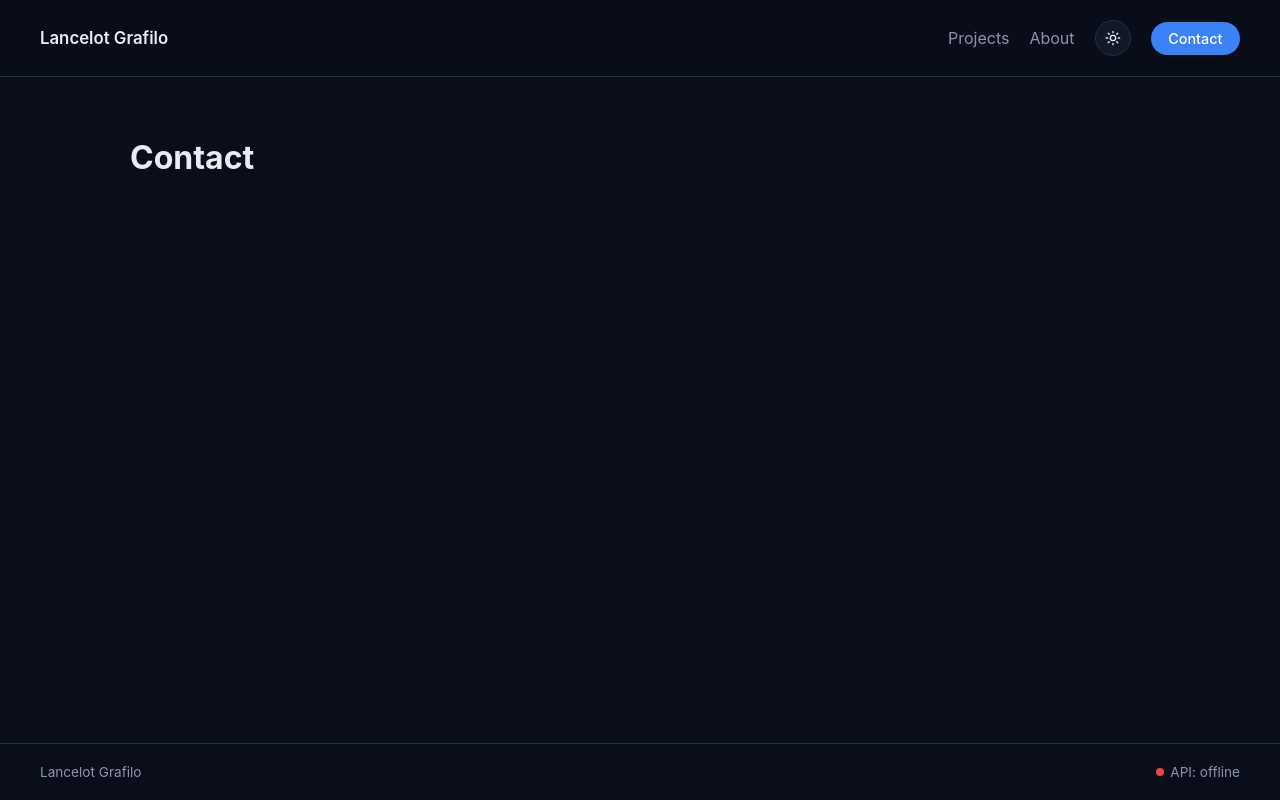
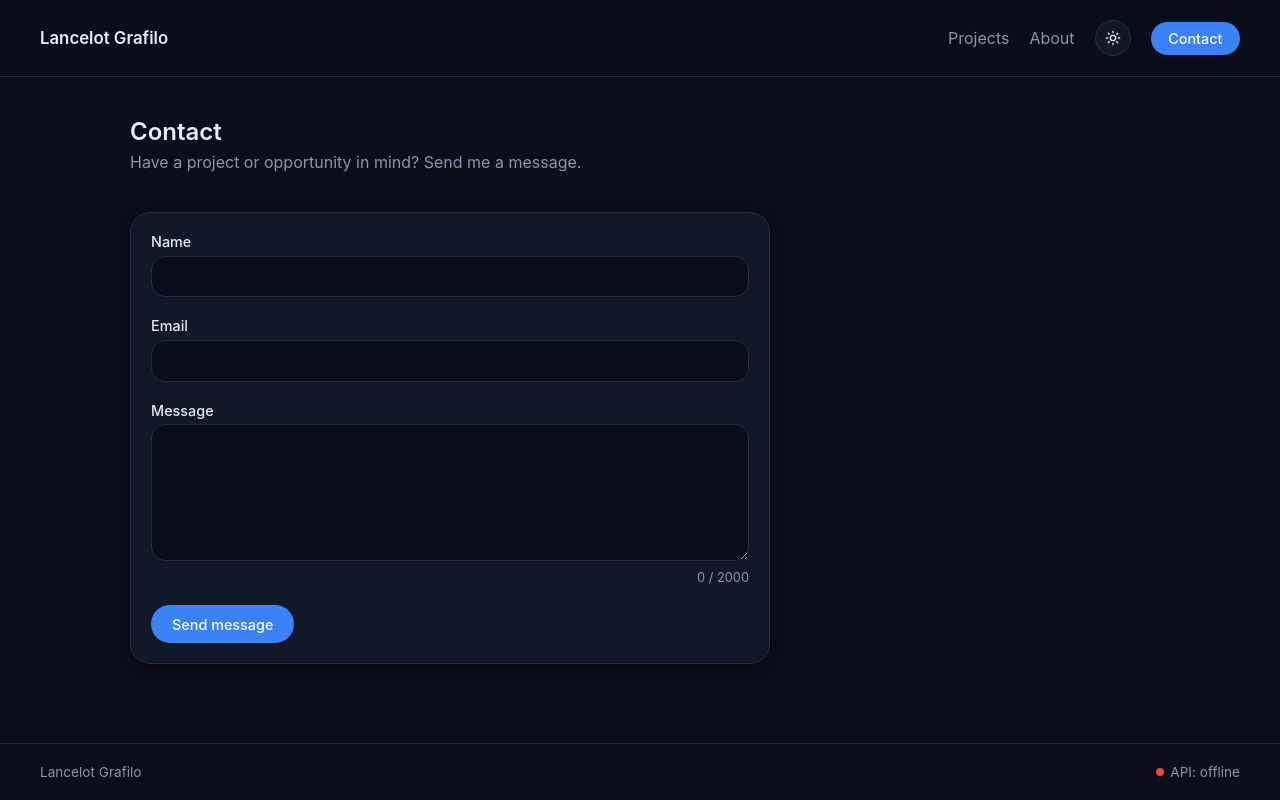
Before and after one commit to lancelotgrafilo/lancelot-grafilo-fullstack, a React (Vite) app in the folder client/: page /contact in a window 1280 px wide. Built offline with nearby package versions, Linux system fonts and the light colour scheme; no server answers.

Commit message:
feat: add secure contact form with validation and honeypot

```diff
--- a/client/src/pages/About.jsx
+++ b/client/src/pages/About.jsx
@@ -56,7 +56,7 @@ export default function About() {
                 {item.organization}
               </p>
               <p style={{ margin: '0.3rem 0 0.6rem', color: 'var(--color-text-muted)', fontSize: '0.85rem' }}>
-                {formatDate(item.start_date)} — {item.end_date ? formatDate(item.end_date) : 'Present'}
+                {formatDate(item.start_date)} to {item.end_date ? formatDate(item.end_date) : 'Present'}
               </p>
               <p style={{ margin: 0 }}>{item.description}</p>
             </Card>
--- a/client/src/pages/Contact.jsx
+++ b/client/src/pages/Contact.jsx
@@ -1,3 +1,233 @@
+import { useState } from 'react'
+import Button from '../components/ui/Button.jsx'
+import Card from '../components/ui/Card.jsx'
+import SectionHeader from '../components/ui/SectionHeader.jsx'
+
+const EMAIL_PATTERN = /^[^\s@]+@[^\s@]+\.[^\s@]+$/
+const LIMITS = { name: 100, email: 254, message: 2000 }
+const MIN_MESSAGE = 10
+
+const EMPTY = { name: '', email: '', message: '', website: '' }
+
+function validate(values) {
+  const errors = {}
+  const name = values.name.trim()
+  const email = values.email.trim()
+  const message = values.message.trim()
+
+  if (name.length < 1 || name.length > LIMITS.name) {
+    errors.name = `Name is required (max ${LIMITS.name} characters).`
+  }
+  if (email.length > LIMITS.email || !EMAIL_PATTERN.test(email)) {
+    errors.email = 'A valid email address is required.'
+  }
+  if (message.length < MIN_MESSAGE || message.length > LIMITS.message) {
+    errors.message = `Message must be between ${MIN_MESSAGE} and ${LIMITS.message} characters.`
+  }
+  return errors
+}
+
 export default function Contact() {
-  return <h1>Contact</h1>
+  const [values, setValues] = useState(EMPTY)
+  const [errors, setErrors] = useState({})
+  const [status, setStatus] = useState('idle') // idle | sending | success | error
+  const [formError, setFormError] = useState('')
+
+  function handleChange(e) {
+    const { name, value } = e.target
+    setValues((prev) => ({ ...prev, [name]: value }))
+    setErrors((prev) => ({ ...prev, [name]: undefined }))
+  }
+
+  async function handleSubmit(e) {
+    e.preventDefault()
+    if (status === 'sending') return
+
+    const found = validate(values)
+    if (Object.keys(found).length > 0) {
+      setErrors(found)
+      setFormError('')
+      return
+    }
+
+    setStatus('sending')
+    setFormError('')
+
+    try {
+      const res = await fetch('/api/contact', {
+        method: 'POST',
+        headers: { 'Content-Type': 'application/json' },
+        body: JSON.stringify({
+          name: values.name.trim(),
+          email: values.email.trim(),
+          message: values.message.trim(),
+          website: values.website,
+        }),
+      })
+
+      if (res.status === 201) {
+        setValues(EMPTY)
+        setStatus('success')
+        return
+      }
+
+      const data = await res.json().catch(() => ({}))
+      if (res.status === 400 && data.fields) {
+        setErrors(data.fields)
+      }
+      setFormError(data.error || 'Something went wrong. Please try again.')
+      setStatus('error')
+    } catch {
+      setFormError('Could not reach the server. Please try again in a moment.')
+      setStatus('error')
+    }
+  }
+
+  if (status === 'success') {
+    return (
+      <div style={{ maxWidth: 640 }}>
+        <SectionHeader title="Contact" />
+        <Card>
+          <div role="status">
+            <h3 style={{ marginTop: 0, color: 'var(--color-success)' }}>Message sent</h3>
+            <p style={{ color: 'var(--color-text-muted)' }}>
+              Thanks for reaching out. I will get back to you soon.
+            </p>
+            <Button variant="secondary" onClick={() => setStatus('idle')}>
+              Send another message
+            </Button>
+          </div>
+        </Card>
+      </div>
+    )
+  }
+
+  const sending = status === 'sending'
+
+  return (
+    <div style={{ maxWidth: 640 }}>
+      <SectionHeader
+        title="Contact"
+        subtitle="Have a project or opportunity in mind? Send me a message."
+      />
+
+      <Card>
+        <form onSubmit={handleSubmit} noValidate>
+          <Field id="name" label="Name" error={errors.name}>
+            <input
+              id="name"
+              name="name"
+              type="text"
+              autoComplete="name"
+              maxLength={LIMITS.name}
+              value={values.name}
+              onChange={handleChange}
+              aria-invalid={Boolean(errors.name)}
+              aria-describedby={errors.name ? 'name-error' : undefined}
+              style={inputStyle(errors.name)}
+            />
+          </Field>
+
+          <Field id="email" label="Email" error={errors.email}>
+            <input
+              id="email"
+              name="email"
+              type="email"
+              autoComplete="email"
+              maxLength={LIMITS.email}
+              value={values.email}
+              onChange={handleChange}
+              aria-invalid={Boolean(errors.email)}
+              aria-describedby={errors.email ? 'email-error' : undefined}
+              style={inputStyle(errors.email)}
+            />
+          </Field>
+
+          <Field id="message" label="Message" error={errors.message}>
+            <textarea
+              id="message"
+              name="message"
+              rows={6}
+              maxLength={LIMITS.message}
+              value={values.message}
+              onChange={handleChange}
+              aria-invalid={Boolean(errors.message)}
+              aria-describedby={errors.message ? 'message-error' : undefined}
+              style={{ ...inputStyle(errors.message), resize: 'vertical' }}
+            />
+            <p style={{ margin: '0.3rem 0 0', fontSize: '0.8rem', color: 'var(--color-text-muted)', textAlign: 'right' }}>
+              {values.message.length} / {LIMITS.message}
+            </p>
+          </Field>
+
+          {/* Honeypot: hidden from people, visible to bots that fill every field */}
+          <div
+            aria-hidden="true"
+            style={{ position: 'absolute', left: '-9999px', width: 1, height: 1, overflow: 'hidden' }}
+          >
+            <label htmlFor="website">Website</label>
+            <input
+              id="website"
+              name="website"
+              type="text"
+              tabIndex={-1}
+              autoComplete="off"
+              value={values.website}
+              onChange={handleChange}
+            />
+          </div>
+
+          {formError && (
+            <p role="alert" style={{ color: 'var(--color-danger)', marginTop: 0 }}>
+              {formError}
+            </p>
+          )}
+
+          <Button
+            type="submit"
+            disabled={sending}
+            style={{ opacity: sending ? 0.7 : 1, cursor: sending ? 'not-allowed' : 'pointer' }}
+          >
+            {sending ? 'Sending...' : 'Send message'}
+          </Button>
+        </form>
+      </Card>
+    </div>
+  )
 }
+
+function Field({ id, label, error, children }) {
+  return (
+    <div style={{ marginBottom: 'var(--space-md)' }}>
+      <label
+        htmlFor={id}
+        style={{ display: 'block', marginBottom: '0.35rem', fontSize: '0.9rem', fontWeight: 500 }}
+      >
+        {label}
+      </label>
+      {children}
+      {error && (
+        <p
+          id={`${id}-error`}
+          role="alert"
+          style={{ margin: '0.35rem 0 0', fontSize: '0.85rem', color: 'var(--color-danger)' }}
+        >
+          {error}
+        </p>
+      )}
+    </div>
+  )
+}
+
+function inputStyle(hasError) {
+  return {
+    width: '100%',
+    padding: '0.65rem 1rem',
+    borderRadius: 'var(--radius-md)',
+    border: `1px solid ${hasError ? 'var(--color-danger)' : 'var(--color-border)'}`,
+    background: 'var(--color-bg)',
+    color: 'var(--color-text)',
+    fontSize: '0.95rem',
+    fontFamily: 'inherit',
+  }
+}
--- a/client/src/styles/tokens.css
+++ b/client/src/styles/tokens.css
@@ -5,6 +5,8 @@
   --color-border: #232E45;
   --color-text: #E8ECF4;
   --color-text-muted: #8B96AC;
+  --color-danger: #F87171;
+  --color-success: #4ADE80;
 
   --color-accent: #3B82F6;
   --color-accent-hover: #60A5FA;
@@ -36,6 +38,8 @@
     --color-border: #E1E6EF;
     --color-text: #101828;
     --color-text-muted: #5B6472;
+    --color-danger: #DC2626;
+    --color-success: #16A34A;
 
     --color-header-bg: rgba(247, 249, 252, 0.85);
 
@@ -61,3 +65,11 @@ body {
 a {
   text-decoration: none;
 }
+
+input:focus-visible,
+textarea:focus-visible,
+button:focus-visible,
+a:focus-visible {
+  outline: 2px solid var(--color-accent);
+  outline-offset: 2px;
+}
```
